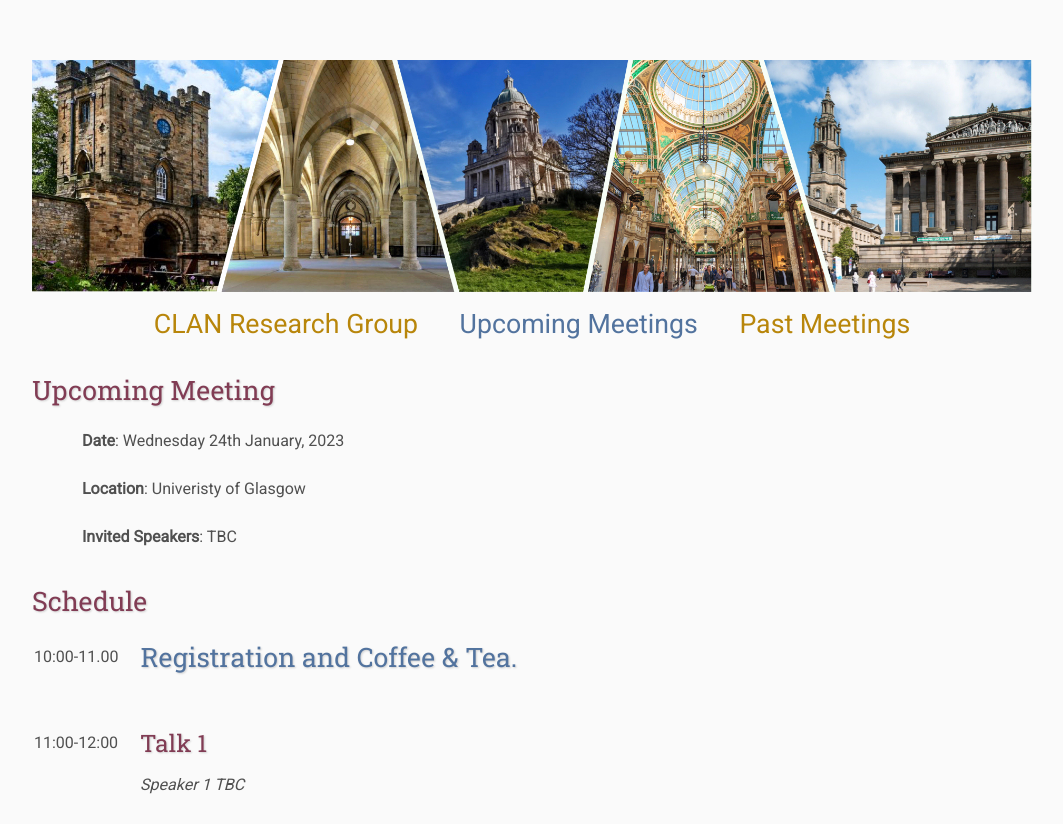
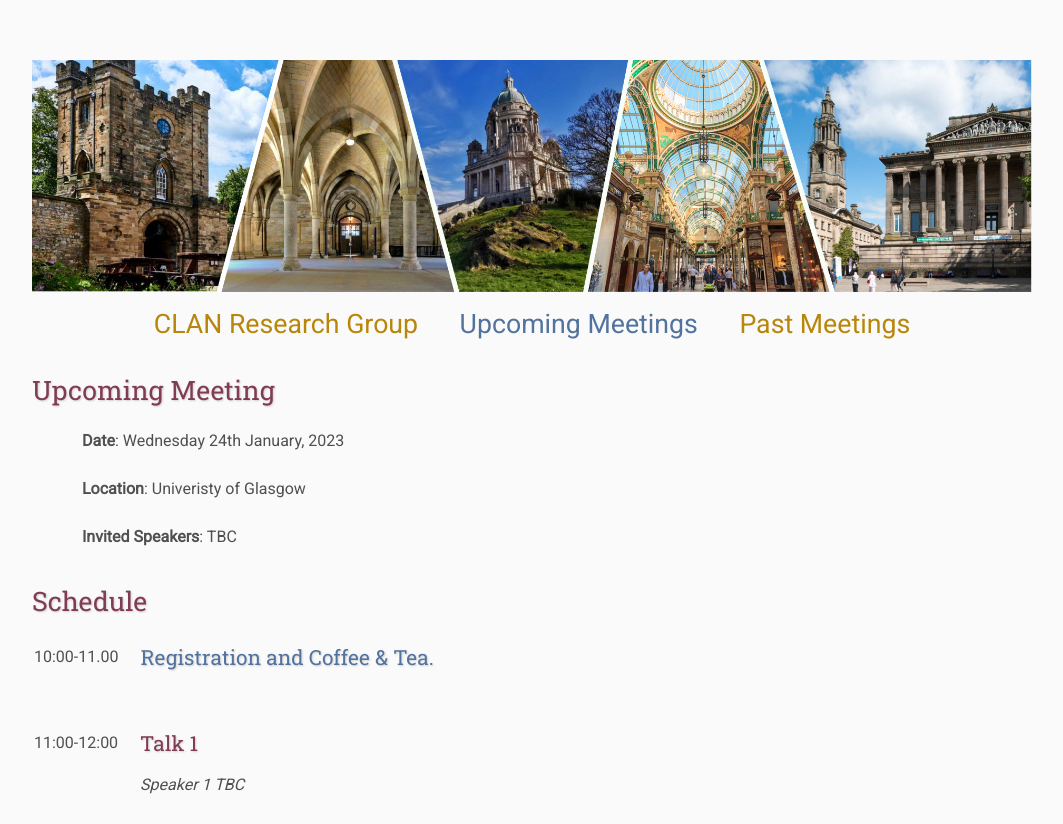
Before and after one commit to CLAN-ClusterStructures/CLAN-ClusterStructures.github.io, a plain HTML site: page upcoming/index.html in a window 1280 px wide. Shown: the top 824 px of the page, without its empty margins (108-1171 px from the left). Drawn offline with Linux system fonts and the light colour scheme; files that its build step writes are made by us from their sources.

Commit message:
Update main.css

```diff
--- a/assets/main.css
+++ b/assets/main.css
@@ -98,8 +98,8 @@ td.sponsor img{width: 100%}
 /* The Table on the Program Page */
 td.room{padding: 4px 12px 4px 4px; width: 90%; vertical-align:bottom; font-size:1.67em; color: #52739e; height:32px;}
 td.date{white-space:nowrap; width:130px; text-align:right; vertical-align:top; padding:4px 16px 0px 0px;}
-td.title{padding: 4px 12px 4px 4px; width: 90%; vertical-align:top; font-size:1.5em; color: #813c54; height:32px; font-family:'Roboto Slab',serif; text-shadow: 1px 1px 2px #d0d0d0; }
-td.title-special{padding: 4px 12px 4px 4px; width: 90%; vertical-align:top; font-size:1.67em; color: #52739e; height:32px; font-family:'Roboto Slab',serif; text-shadow: 1px 1px 2px #d0d0d0;}
+td.title{padding: 4px 12px 4px 4px; width: 90%; vertical-align:top; font-size:1.3em; color: #813c54; height:32px; font-family:'Roboto Slab',serif; text-shadow: 1px 1px 2px #d0d0d0; }
+td.title-special{padding: 4px 12px 4px 4px; width: 90%; vertical-align:top; font-size:1.3em; color: #52739e; height:32px; font-family:'Roboto Slab',serif; text-shadow: 1px 1px 2px #d0d0d0;}
 td.speaker{padding: 4px 12px 4px 4px; font-style: italic; font-size:1em; max-height:999999px}
 td.abstract{padding: 4px 12px 12px 4px; font-size:1em; max-height:999999px}
 td.abstract img{display: block; margin: 4px auto 8px auto}
```
